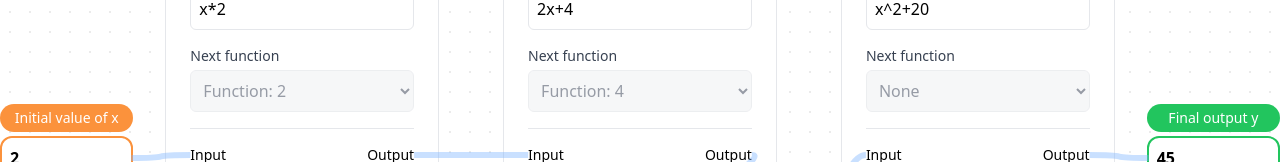
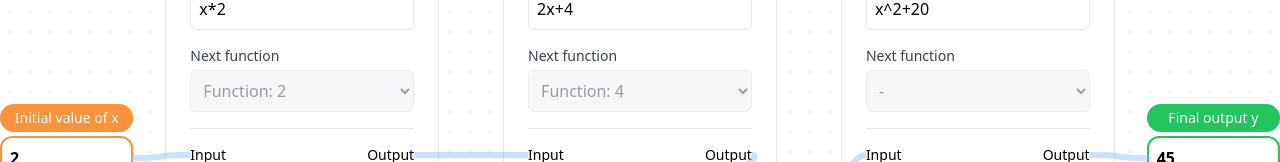
Before and after one commit to pranavgoel29/functional-chaining, a React (Vite) app: page / in a window 1280 px wide. Shown: the part 178-340 px from the top of the page. Built offline with nearby package versions, Linux system fonts and the light colour scheme.

Commit message:
Update FunctionCard to change default option text from 'None' to '-'

```diff
--- a/src/components/FunctionCard.tsx
+++ b/src/components/FunctionCard.tsx
@@ -59,7 +59,7 @@ const FunctionCard = (props: FunctionCardProps) => {
           disabled={true}
           className={`w-full p-2 border rounded-md bg-gray-100 cursor-not-allowed text-gray-500`}
         >
-          <option value="">None</option>
+          <option value="">-</option>
           {
             // Render all available functions except the current function
             defaultChainConfig.availableFunctions
```
